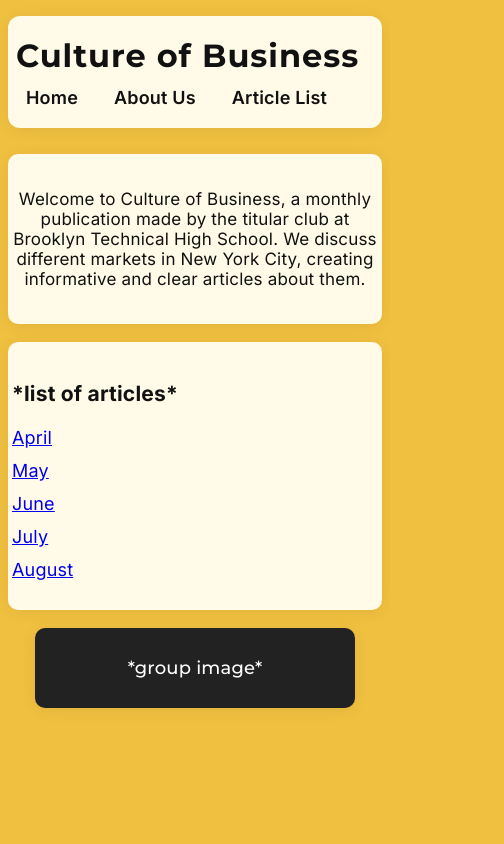
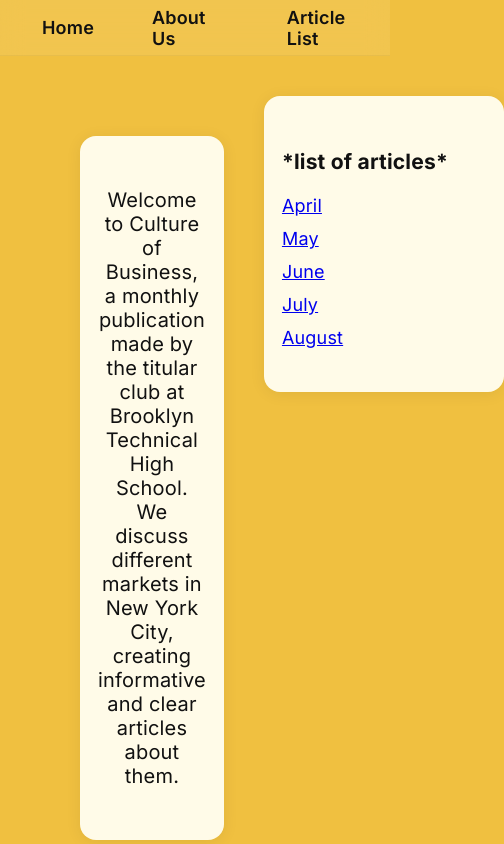
Before and after one commit to cultureofbusiness/cultureofbusiness.github.io, a React (Vite) app: page /#/ in a window 390 px wide. Shown: the top 844 px of the page, 504 px wide, since content can reach past the window. Built offline with nearby package versions, Linux system fonts and the light colour scheme.

Commit message:
A24-style overlayed transparent sticky header, centered title, nav left

```diff
--- a/src/App.jsx
+++ b/src/App.jsx
@@ -8,13 +8,14 @@
 export default function App() {
   return (
     <div className="site">
-      <header className="site-header">
-        <h1 className="site-title">Culture of Business</h1>
-        <nav className="site-nav">
+      <header className="site-header a24-header">
+        <nav className="site-nav a24-nav">
           <Link to="">Home</Link>
           <Link to="about">About Us</Link>
           <Link to="articles">Article List</Link>
         </nav>
+        <div className="site-title a24-title">Culture of Business</div>
+        <div className="a24-header-right" />
       </header>
 
       <main className="site-main">
--- a/src/index.css
+++ b/src/index.css
@@ -18,22 +18,68 @@
   letter-spacing:0.01em;
 }
 /* Widget-style header */
-.site-header{
-  display:flex;
-  justify-content:space-between;
-  align-items:center;
-  padding:32px 48px;
-  background: var(--widget-bg);
-  box-shadow: var(--widget-shadow);
-  border-radius: 18px;
-  margin: 32px 32px 0 32px;
+.site-header {
+  position: sticky;
+  top: 0;
+  left: 0;
+  width: 100vw;
+  z-index: 100;
+  display: flex;
+  flex-direction: row;
+  align-items: center;
+  justify-content: space-between;
+  background: rgba(255,255,255,0.08);
+  backdrop-filter: blur(12px);
+  box-shadow: none;
+  border-radius: 0;
+  padding: 0;
+  min-height: 72px;
+  margin: 0;
+  border-bottom: 1px solid rgba(0,0,0,0.04);
 }
-.site-title{
+.a24-header {
+  position: sticky;
+  top: 0;
+  left: 0;
+  width: 100vw;
+  z-index: 100;
+  display: flex;
+  flex-direction: row;
+  align-items: center;
+  justify-content: space-between;
+  background: rgba(255,255,255,0.08);
+  backdrop-filter: blur(12px);
+  box-shadow: none;
+  border-radius: 0;
+  padding: 0;
+  min-height: 72px;
+  margin: 0;
+  border-bottom: 1px solid rgba(0,0,0,0.04);
+}
+.a24-nav {
+  flex: 1;
+  display: flex;
+  align-items: center;
+  gap: 18px;
+  padding-left: 32px;
+}
+.a24-title {
+  flex: 2;
+  text-align: center;
+  font-size: 2.6rem;
   font-family: 'Montserrat', var(--font-main);
-  font-size:48px;
-  margin:0;
-  font-weight:700;
-  letter-spacing:0.03em;
+  font-weight: 700;
+  letter-spacing: 0.04em;
+  color: #222;
+  background: none;
+  margin: 0;
+}
+.a24-header-right {
+  flex: 1;
+  height: 1px;
+}
+.site-title {
+  display: none;
 }
 .site-nav a{
   margin-left:20px;
@@ -106,53 +152,26 @@
 }
 
 @media (max-width: 700px) {
-  .site-header {
-    flex-direction: column;
-    align-items: flex-start;
-    padding: 20px 8px;
-    margin: 16px 8px 0 8px;
-    border-radius: 12px;
+  .site-header, .a24-header {
+    flex-direction: row;
+    align-items: center;
+    padding: 0;
+    margin: 0;
+    min-height: 56px;
+    border-radius: 0;
+  }
+  .a24-nav {
+    padding-left: 8px;
+    gap: 10px;
+  }
+  .a24-title {
+    font-size: 1.5rem;
+    padding: 0 2px;
+  }
+  .a24-header-right {
+    display: none;
   }
   .site-title {
-    font-size: 32px;
-    margin-bottom: 12px;
-  }
-  .site-nav a {
-    margin-left: 0;
-    margin-right: 16px;
-    font-size: 18px;
-    padding: 6px 10px;
-    border-radius: 6px;
-  }
-  .site-main {
-    padding: 8px;
-  }
-  .home-container {
-    display: block;
-  }
-  .intro {
-    font-size: 17px;
-    margin: 18px 0;
-    padding: 18px 4px;
-    border-radius: 10px;
-  }
-  .articles-list {
-    margin: 18px 0 0 0;
-    padding: 18px 4px;
-    border-radius: 10px;
-  }
-  .group-photo {
-    width: 100%;
-    max-width: 320px;
-    height: 80px;
-    margin: 18px auto 0;
-    font-size: 18px;
-    border-radius: 10px;
-  }
-  .article-page, .about-page, .article-list-page {
-    margin: 18px 0;
-    padding: 18px 4px;
-    max-width: 100%;
-    border-radius: 10px;
+    display: none;
   }
 }
```
